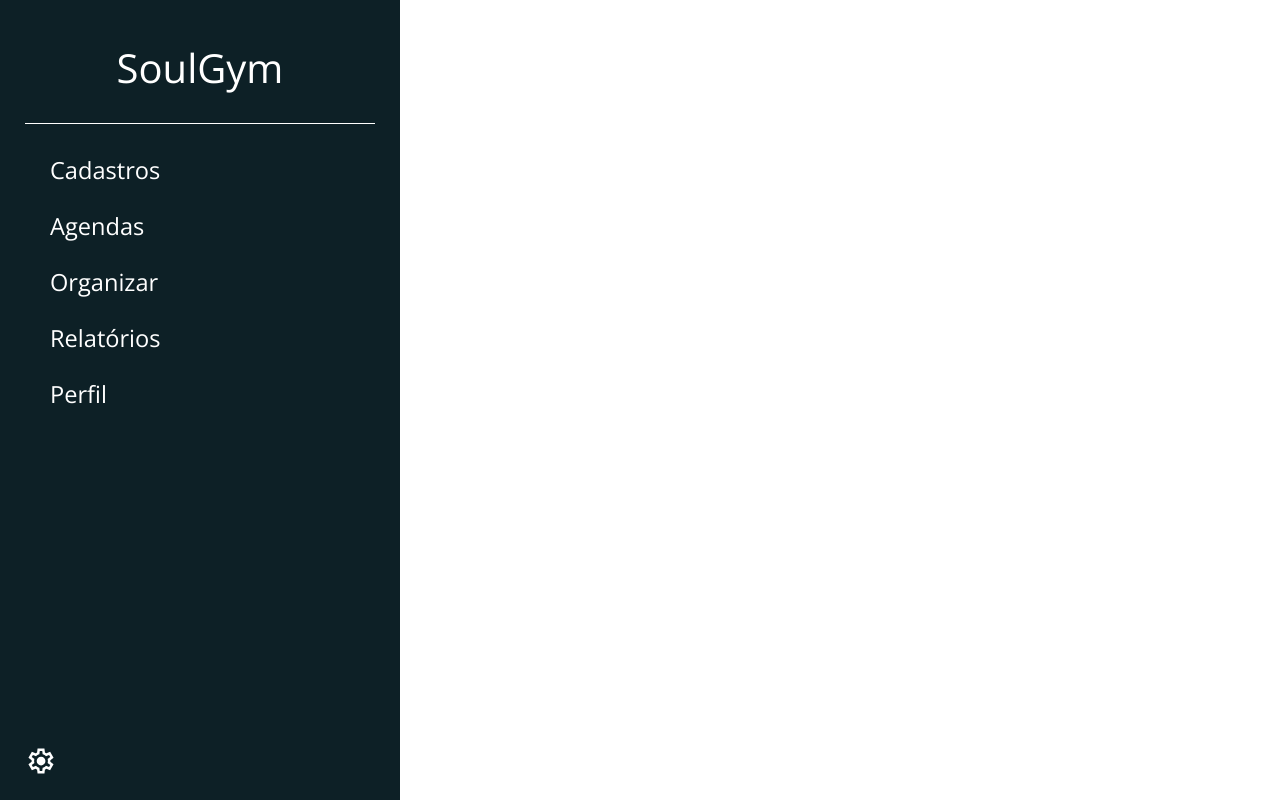
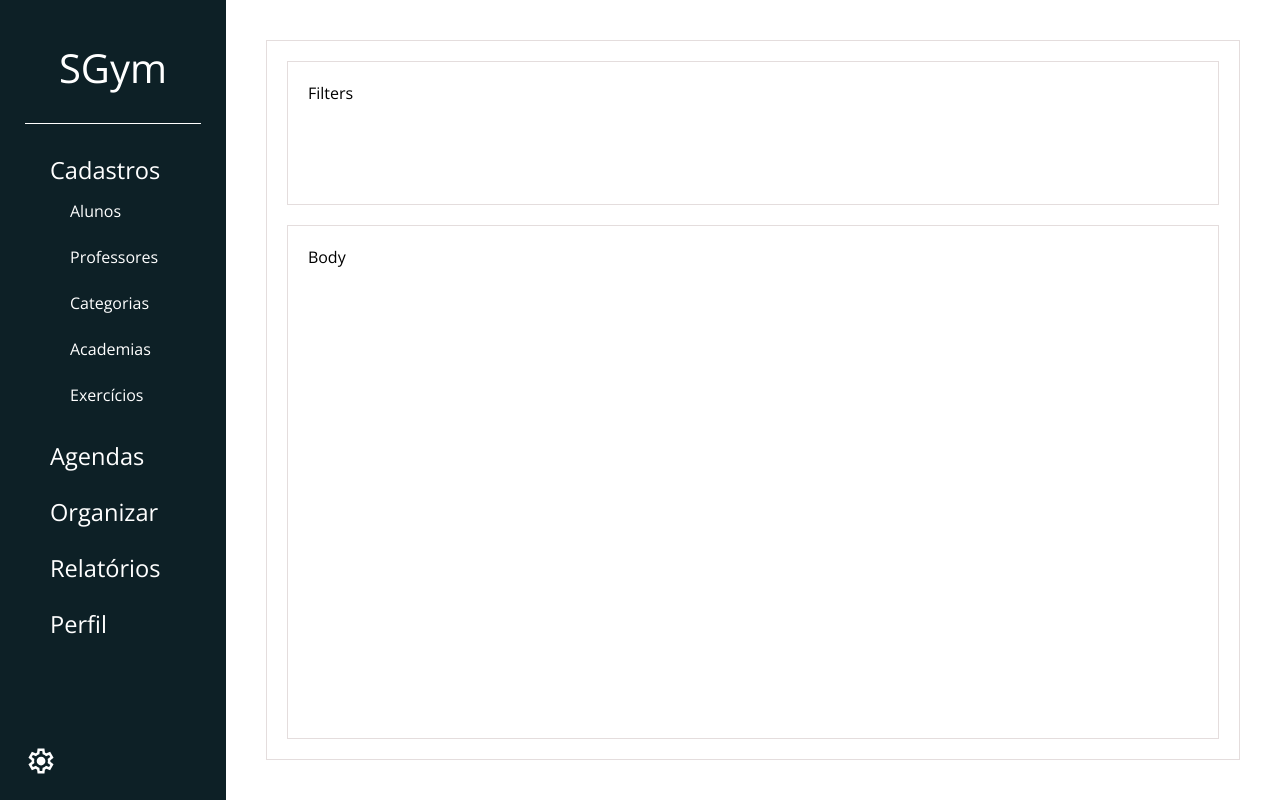
Before and after one commit to caioTeless/soul_gym, a plain HTML site: page index.html in a window 1280 px wide. Both pictures are taken after a click on the link "Cadastros". Drawn offline with nearby package versions, Linux system fonts and the light colour scheme.

Commit message:
adjusts in content

```diff
--- /dev/null
+++ b/css/content.css
@@ -0,0 +1,26 @@
+.content {
+    margin: 40px;
+    height: calc(100vh - 80px);
+    border: 1px solid var(--default-border);
+    width: 100%;
+    z-index: 999;
+    padding: 20px;
+    box-sizing: border-box;
+    flex-direction: column;
+    display: flex;
+}
+
+.filters {
+    flex: 0 0 15%;
+    border: 1px solid var(--default-border);
+    padding: 20px;
+}
+
+.table-content {
+    margin-top: 20px;
+    border: 1px solid var(--default-border);
+    box-sizing: border-box;
+    overflow-y: auto;
+    height: 80%;
+    padding: 20px;
+}
--- a/css/general.css
+++ b/css/general.css
@@ -1,6 +1,7 @@
 :root {
     --bg-sidebar: #0D2026;
     --color-fff: #fff;
+    --default-border: rgb(228, 221, 221);
 }
 
 body {
@@ -70,7 +71,8 @@ ul {
     font-size: 2.5rem;
 }
 
-.settings img {
-    max-width: 50px;
-    max-height: 50px;
+.layout-container {
+    display: flex;
+    height: 100vh;
+    overflow: hidden;
 }
--- a/css/main.css
+++ b/css/main.css
@@ -2,3 +2,4 @@
 @import url('./form.css');
 @import url('./sidebar.css');
 @import url('./general.css');
+@import url('./content.css');
--- a/css/sidebar.css
+++ b/css/sidebar.css
@@ -1,8 +1,8 @@
 .sidebar-container {
-    max-width: 400px;
+    width: 300px;
     background: var(--bg-sidebar);
     height: 100vh;
-    max-height: 100%;
+    overflow-y: auto;
 }
 
 .sidebar-brand {
@@ -26,21 +26,9 @@ hr {
     position: relative;
 }
 
-.sidebar-menu li a:hover {
+.sidebar-menu li a:hover,
+.dropdown-menu li:hover {
     color: #efefef;
-}
-
-.sidebar-menu li a:hover::before {
-    content: '';
-    left: -24px;
-    top: 16px;
-    padding-left: 10px;
-    width: 2px;
-    height: 2px;
-    background: #efefef;
-    border-radius: 10%;
-    position: absolute;
-    animation: fade-in 0.3s ease-in-out;
 }
 
 .sidebar-link {
@@ -61,3 +49,20 @@ hr {
     height: 30px;
     fill: var(--color-fff);
 }
+
+.dropdown-item {
+    color: var(--color-fff);
+}
+
+[data-dropdown]:hover .dropdown-menu {
+    display: block;
+}
+
+.dropdown-menu {
+    padding-left: 10px;
+    display: none;
+}
+
+.sidebar-menu li.active .dropdown-menu {
+    display: block;
+}
--- a/index.html
+++ b/index.html
@@ -11,18 +11,28 @@
     <link href="https://fonts.googleapis.com/css2?family=Open+Sans:ital,wght@0,300..800;1,300..800&display=swap"
         rel="stylesheet">
 
-    <script src="./js/main.js"></script>
+    <script type="module" src="./js/main.js"></script>
 </head>
 
 <body>
+    <div class="layout-container">
         <div class="sidebar-container">
             <div class="sidebar-brand">
-            <a class="brand" href="#">SoulGym</a>
+                <a class="brand" href="#">SGym</a>
             </div>
             <hr />
             <nav class="sidebar-nav">
                 <ul class="sidebar-menu">
-                <li><a href="#" class="sidebar-link">Cadastros</a></li>
+                    <li data-dropdown>
+                        <a href="#" class="sidebar-link">Cadastros</a>
+                        <ul class="dropdown-menu">
+                            <li class="dropdown-item">Alunos</li>
+                            <li class="dropdown-item">Professores</li>
+                            <li class="dropdown-item">Categorias</li>
+                            <li class="dropdown-item">Academias</li>
+                            <li class="dropdown-item">Exercícios</li>
+                        </ul>
+                    </li>
                     <li><a href="#" class="sidebar-link">Agendas</a></li>
                     <li><a href="#" class="sidebar-link">Organizar</a></li>
                     <li><a href="#" class="sidebar-link">Relatórios</a></li>
@@ -37,6 +47,16 @@
                 </svg>
             </button>
         </div>
+
+        <div class="content">
+            <div class="filters">
+                Filters
+            </div>
+            <div class="table-content">
+                Body
+            </div>
+        </div>
+    </div>
 </body>
 
 </html>
--- /dev/null
+++ b/js/dropdown.js
@@ -0,0 +1,48 @@
+export default class Dropdown {
+
+    constructor() {
+        this.dropdown = document.querySelectorAll('[data-dropdown]');
+        this.handleActiveDropdown = this.handleActiveDropdown.bind(this);
+    }
+
+    handleDropdown() {
+        this.dropdown.forEach((item) => {
+            item.addEventListener('click', this.handleActiveDropdown);
+        })
+    }
+
+    handleActiveDropdown(event) {
+        event.preventDefault();
+        const element = event.currentTarget;
+        element.classList.add('active');
+        this.handleOutsideClick(element, ['click'], () => {
+            element.classList.remove('active')
+        })
+    }
+
+    handleOutsideClick(element, events, callback) {
+        const html = document.documentElement;
+        const outside = 'data-outside'
+        function handleOutsideClick(event) {
+            if (!element.contains(event.target)) {
+                element.removeAttribute(outside);
+                events.forEach((item) => {
+                    html.removeEventListener(item, handleOutsideClick)
+                })
+                callback()
+            }
+        }
+
+        if (!element.hasAttribute(outside)) {
+            events.forEach((evt) => {
+                setTimeout(() => html.addEventListener(evt, handleOutsideClick))
+            })
+            element.setAttribute(outside, '')
+        }
+    }
+
+    init() {
+        this.handleDropdown();
+    }
+
+}
--- a/js/main.js
+++ b/js/main.js
@@ -0,0 +1,4 @@
+import Dropdown from './dropdown.js';
+
+const dropdown = new Dropdown();
+dropdown.init();
```
Lines whose indentation alone changed are shown as unchanged.
